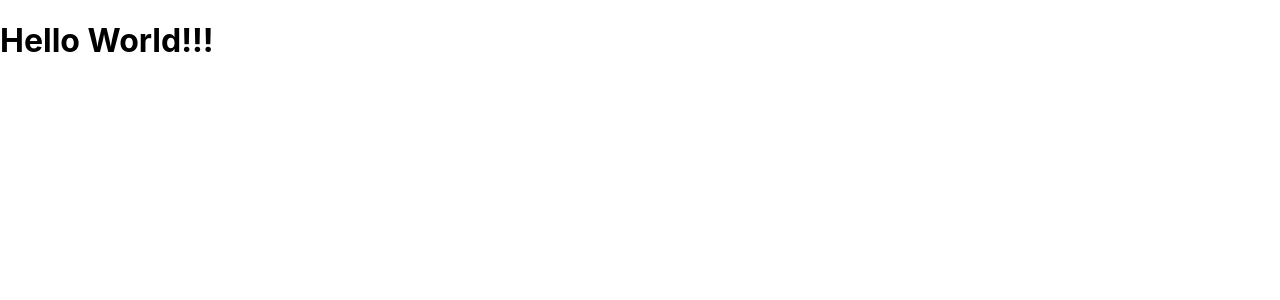
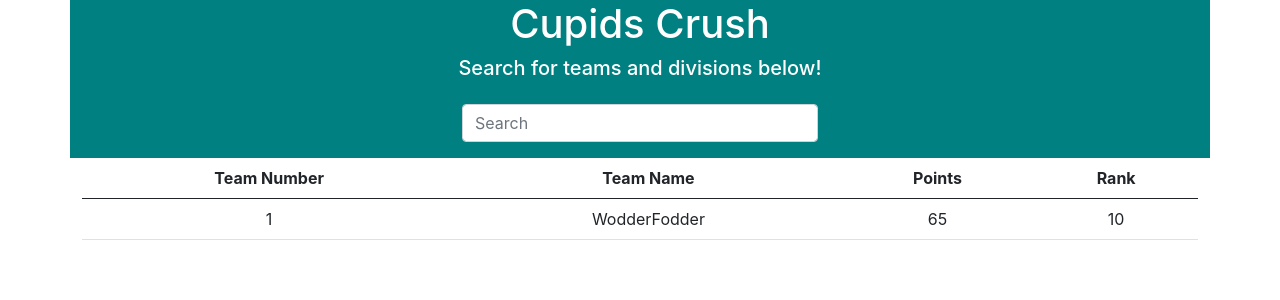
Before and after one commit to reanderson89/cupids-crush, a React (Create React App) app: page / in a window 1280 px wide. Shown: the top 300 px of the page. Built offline with nearby package versions, Linux system fonts and the light colour scheme.

Commit message:
got one row to populate

```diff
--- a/public/index.html
+++ b/public/index.html
@@ -15,6 +15,8 @@
       user's mobile device or desktop. See https://developers.google.com/web/fundamentals/web-app-manifest/
     -->
     <link rel="manifest" href="%PUBLIC_URL%/manifest.json" />
+    <link href="https://cdn.jsdelivr.net/npm/bootstrap@5.0.0-beta1/dist/css/bootstrap.min.css" rel="stylesheet" integrity="sha384-giJF6kkoqNQ00vy+HMDP7azOuL0xtbfIcaT9wjKHr8RbDVddVHyTfAAsrekwKmP1" crossorigin="anonymous">
+
     <!--
       Notice the use of %PUBLIC_URL% in the tags above.
       It will be replaced with the URL of the `public` folder during the build.
--- a/src/App.js
+++ b/src/App.js
@@ -1,10 +1,19 @@
-import logo from './logo.svg';
 import './App.css';
 import Main from "./containers/Main/Main.jsx"
 
 function App() {
   return (
-    <div><Main /></div>
+    <div>
+      <div  className="container" >
+        <div className="row">
+          <div style={{backgroundColor: "teal", color: "white"}} className="col text-center">
+            <h1  className="text-center">Cupids Crush</h1>
+            <h5  className="text-center">Search for teams and divisions below!</h5>
+          </div>
+        </div>
+        <Main />
+      </div>
+    </div>
   );
 }
 
--- /dev/null
+++ b/src/containers/Main/Main.css
@@ -0,0 +1,11 @@
+/* Makes the buttons not look like buttons */
+
+button {
+    background: none!important;
+    border: none;
+    padding: 0!important;
+    /*optional*/
+    font-family: arial, sans-serif;
+    /*input has OS specific font-family*/
+    cursor: pointer;
+  }
--- a/src/containers/Main/Main.jsx
+++ b/src/containers/Main/Main.jsx
@@ -1,9 +1,13 @@
 import { useEffect, useState } from 'react';
 import API from "../../utils/API";
 import Row from "../../components/Row/Row"
+import "./Main.css";
+
 
 const Main = () => {
-const [dataState, setDataState] = useState([])
+const [dataState, setDataState] = useState([]);
+const [search, setSearch] = useState("");
+
 
 // useEffect(() => {
 //     API.getAll()
@@ -15,12 +19,91 @@ const [dataState, setDataState] = useState([])
 //     .catch(err => console.log(err));
 // }, [])
 
+// needs to be refactored
+  // sorts the names from A-Z, if the first names are the same, it sorts by last name.
+//   const handleSortUpName = () => {
+//     const spreadEmployee = [...employeeState];
+//     const sortedEmployees = spreadEmployee.sort((a,b) => (a.name.first > b.name.first) ? 1 : (a.name.first === b.name.first) ? ((a.name.last > b.name.last)? 1 : -1): -1)
+//     setEmployeeState(sortedEmployees);
+//   };
+
+// needs to be refactored
+    // sorts the names from Z-A, if the first names are the same, it sorts by last name.
+//   const handleSortDownName = () => {
+//     const spreadEmployee = [...employeeState];
+//     const sortedEmployees = spreadEmployee.sort((a,b) => (b.name.first > a.name.first) ? 1 : (b.name.first > a.name.first) ? ((b.name.last > a.name.last) ?1 : -1): -1)
+//     setEmployeeState(sortedEmployees);
+//   };
+
+  // filters the search results as the search value is typed
+  const handleInputChange = event => {
+    let value = event.target.value;
+    setSearch(value);
+  };
+
 
     return(
-        <div>
-            <h1>Hello World!!!</h1>
-            <Row />
+        <>
+      <div style={{backgroundColor: "teal", color: "white"}} className="row">
+      <div className="col-sm-4">
+      </div>
+        <div className="col-sm-4">
+          <div className="input-group" >
+      <input type="text" className="form-control mb-3 mt-3" name="search" value={search} onChange={handleInputChange} placeholder="Search"/>
+      </div>
+      <div className="col-sm-4">
+      </div>
         </div>
+      </div>
+      <div className="row">
+          <div className="col-sm">
+        <table className="table table-hover">
+  <thead className="text-center">
+    <tr>
+      <th scope="col">Team Number</th>
+      <th scope="col">
+        <span>
+          {/* <button onClick={handleSortUpName} >
+            <i className="fas fa-angle-double-up">
+              </i>
+          </button> */}
+        </span>
+        <span> Team Name </span>
+        <span>
+          {/* <button onClick={handleSortDownName} >
+             <i className="fas fa-angle-double-down">
+               </i>
+          </button> */}
+        </span>
+      </th>
+      <th scope="col">Points</th>
+      <th scope="col">Rank</th>
+    </tr>
+  </thead>
+  <tbody className="text-center">
+      {/* Row component: The .filter function is a part that enables the live filtering you see on the site, then the .map creates the rows of employees that get filtered. */}
+      {/* {employeeState
+      .filter(
+       emp => emp.name.first.toLowerCase().includes(search.toLowerCase()) ||
+       emp.name.last.toLowerCase().includes(search.toLowerCase()) ||
+       emp.cell.includes(search) ||
+       emp.email.toLowerCase().includes(search.toLowerCase()))
+       .map(emp => (
+          <Row
+            firstName={emp.name.first}
+            lastName={emp.name.last}
+            phone={emp.cell}
+            email={emp.email}
+            picture={emp.picture.thumbnail}
+            key={emp.login.uuid}
+          />
+        ))} */}
+        <Row teamName={"WodderFodder"} teamNum={1} rank={10} points={65} />
+  </tbody>
+</table>
+</div>
+        </div>
+        </>
     )
 }
 
```
